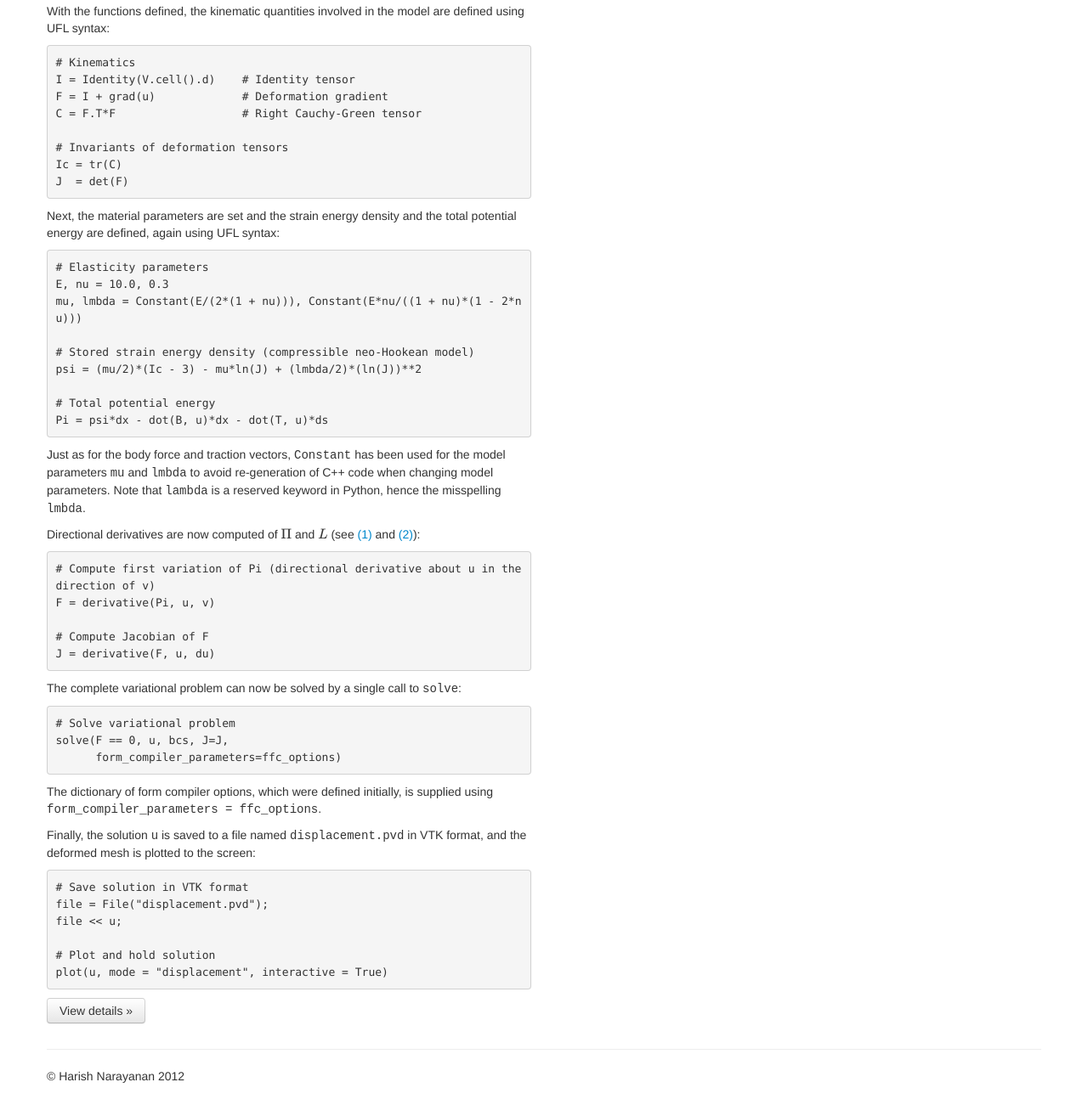
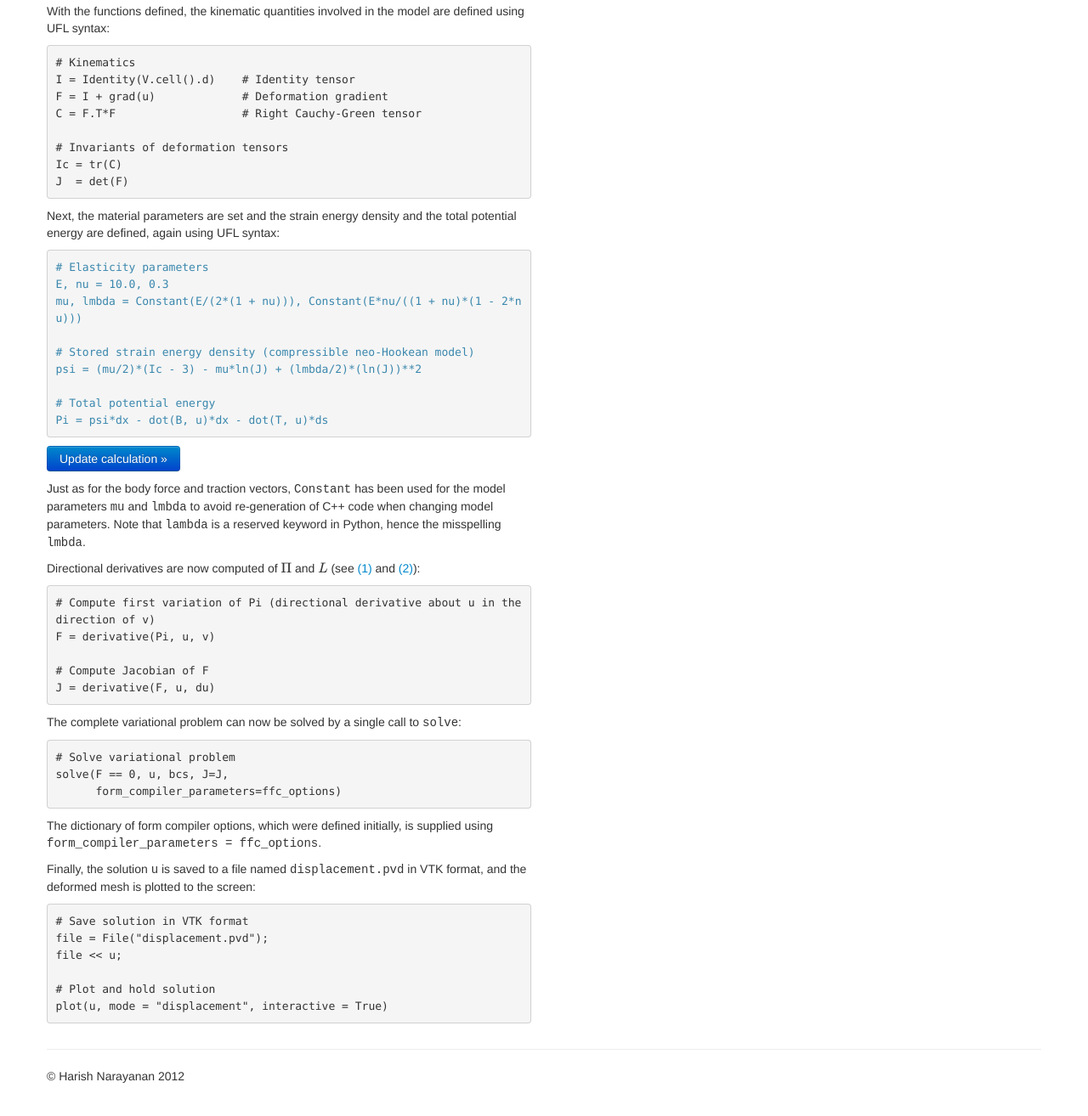
Before and after one commit to hnarayanan/mechanicsacademy-demo-prototype, a plain HTML site: page index.html in a window 1280 px wide. Shown: the part 4426-5740 px from the top of the page at 85% size. Drawn offline with nearby package versions, Linux system fonts and the light colour scheme; some packages are replaced by stand-ins of ours; a script that the page names is missing.

Commit message:
Minor tweaks to text on home page

```diff
--- a/index.html
+++ b/index.html
@@ -283,7 +283,7 @@ are defined using UFL syntax:</p>
 </div>
 <p>Next, the material parameters are set and the strain energy density
 and the total potential energy are defined, again using UFL syntax:</p>
-<div class="highlight-python"><div class="highlight"><pre><span class="c"># Elasticity parameters</span>
+<div class="highlight-python"><div class="highlight"><pre class="text-info"><span class="c"># Elasticity parameters</span>
 <span class="n">E</span><span class="p">,</span> <span class="n">nu</span> <span class="o">=</span> <span class="mf">10.0</span><span class="p">,</span> <span class="mf">0.3</span>
 <span class="n">mu</span><span class="p">,</span> <span class="n">lmbda</span> <span class="o">=</span> <span class="n">Constant</span><span class="p">(</span><span class="n">E</span><span class="o">/</span><span class="p">(</span><span class="mi">2</span><span class="o">*</span><span class="p">(</span><span class="mi">1</span> <span class="o">+</span> <span class="n">nu</span><span class="p">))),</span> <span class="n">Constant</span><span class="p">(</span><span class="n">E</span><span class="o">*</span><span class="n">nu</span><span class="o">/</span><span class="p">((</span><span class="mi">1</span> <span class="o">+</span> <span class="n">nu</span><span class="p">)</span><span class="o">*</span><span class="p">(</span><span class="mi">1</span> <span class="o">-</span> <span class="mi">2</span><span class="o">*</span><span class="n">nu</span><span class="p">)))</span>
 
@@ -294,6 +294,7 @@ and the total potential energy are defined, again using UFL syntax:</p>
 <span class="n">Pi</span> <span class="o">=</span> <span class="n">psi</span><span class="o">*</span><span class="n">dx</span> <span class="o">-</span> <span class="n">dot</span><span class="p">(</span><span class="n">B</span><span class="p">,</span> <span class="n">u</span><span class="p">)</span><span class="o">*</span><span class="n">dx</span> <span class="o">-</span> <span class="n">dot</span><span class="p">(</span><span class="n">T</span><span class="p">,</span> <span class="n">u</span><span class="p">)</span><span class="o">*</span><span class="n">ds</span>
 </pre></div>
 </div>
+<p><a class="btn btn-primary" href="#">Update calculation &raquo;</a></p>
 <p>Just as for the body force and traction vectors, <tt class="xref py py-class docutils literal"><span class="pre">Constant</span></tt> has been used for the model
 parameters <tt class="docutils literal"><span class="pre">mu</span></tt> and <tt class="docutils literal"><span class="pre">lmbda</span></tt> to avoid re-generation of C++ code
 when changing model parameters. Note that <tt class="docutils literal"><span class="pre">lambda</span></tt> is a reserved
@@ -329,7 +330,6 @@ to the screen:</p>
 </div>
 </div>
 </div>
-                    <p><a class="btn" href="#">View details &raquo;</a></p>
                 </div>
                 <div class="span6">
 		  <div id="visualization">
```
